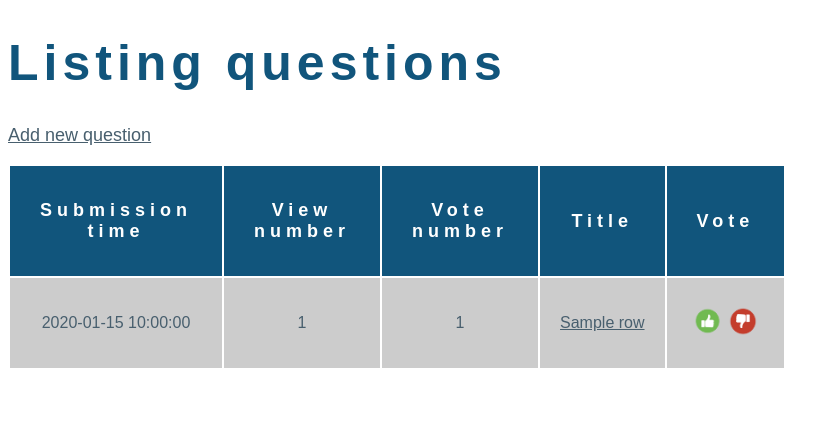
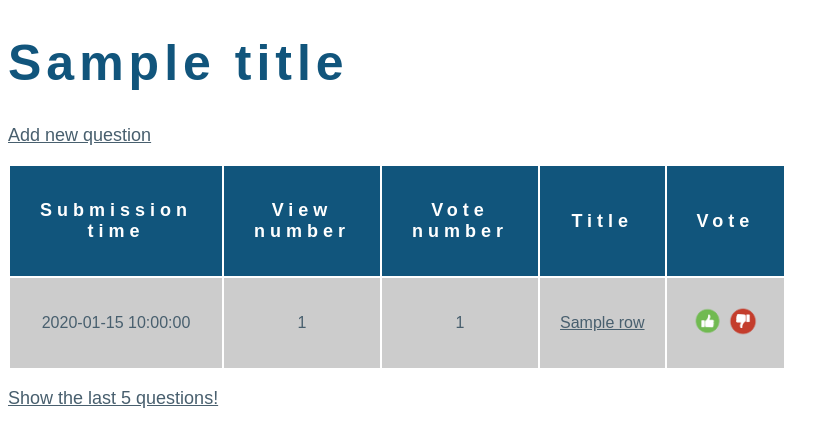
Before and after one commit to fkcreates/ask-mate-app-2, a Flask app: template templates/list_questions.html in a window 1280 px wide. Shown: the top 447 px of the page, without its empty margins (0-839 px from the left). Run offline with Flask 2, Linux system fonts and the light colour scheme; the template is opened without the code that fills it: most values are stand-ins (such as "Sample title", 1, 10 or a date in 2020).

Commit message:
implemented show last 5 questions by time

```diff
--- a/server.py
+++ b/server.py
@@ -7,6 +7,11 @@ app = Flask(__name__)
 
 
 @app.route('/')
+def get_last_5_questions_by_time():
+    questions = data_manager.get_last_five_question_by_time()
+    return render_template("list_questions.html", data=questions, title="Last five questions")
+
+
 @app.route('/list')
 def list_question():
     questions = data_manager.list_questions()
--- a/templates/display_question.html
+++ b/templates/display_question.html
@@ -63,6 +63,7 @@
     {% endfor %}
     </tbody>
 </table>
+
 <p><a href="{{ url_for('list_question') }}">Back to home</a></p>
 
 {% endblock %}
--- a/templates/list_questions.html
+++ b/templates/list_questions.html
@@ -6,7 +6,7 @@
 
 
 {% block content %}
-<h1>Listing questions</h1>
+<h1>{{ title }}</h1>
     <p><a href="{{ url_for('route_question') }}">Add new question</a></p>
 <table>
     <thead>
@@ -33,6 +33,9 @@
     {% endfor %}
     </tbody>
 </table>
-
-
+    {% if "Last five questions" == title %}
+        <p><a href="{{ url_for('list_question') }}">Go back!</a></p>
+        {% else %}
+        <p><a href="{{ url_for('get_last_5_questions_by_time') }}">Show the last 5 questions!</a></p>
+    {% endif %}
 {% endblock %}
```
Also changed, not shown: data_manager.py (+11 -0 lines).
